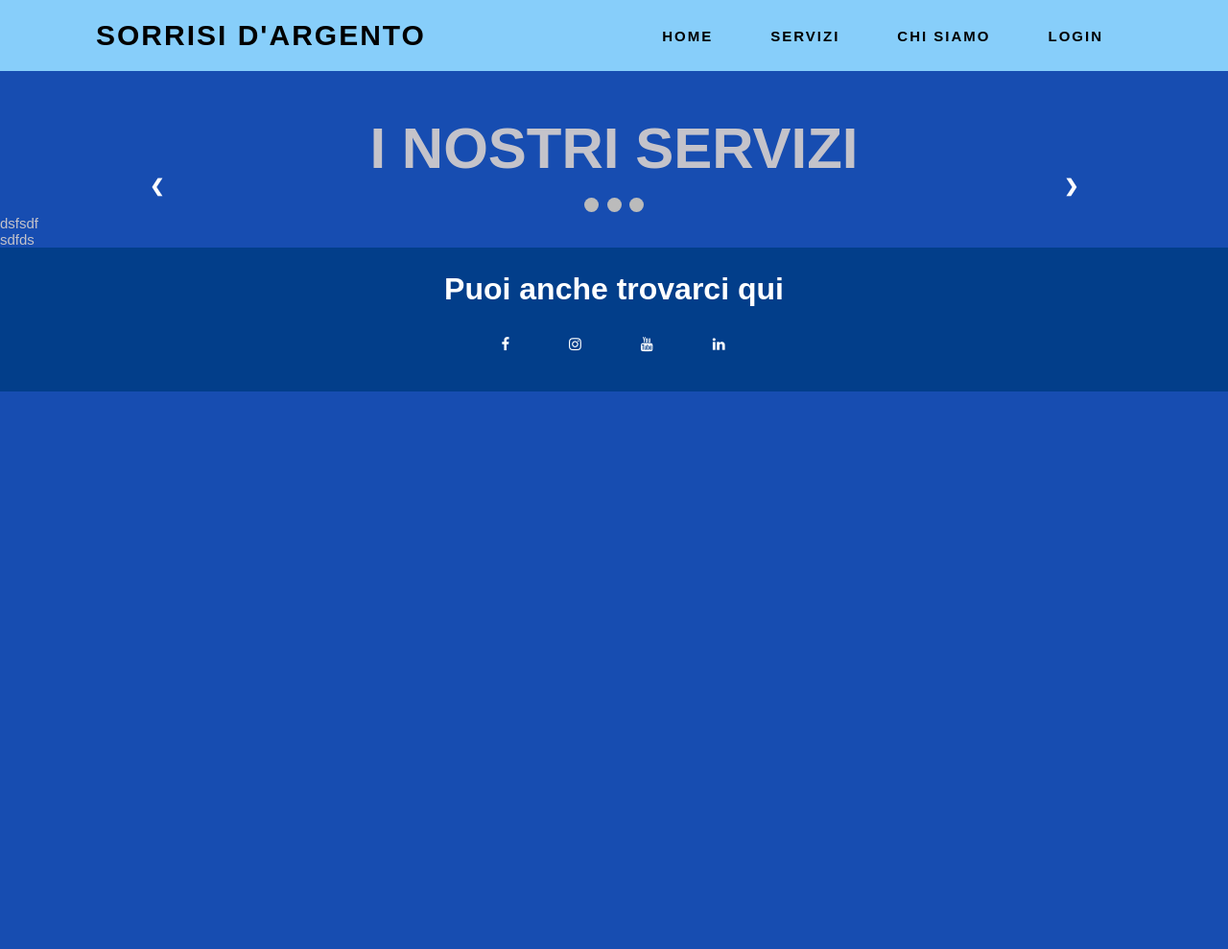
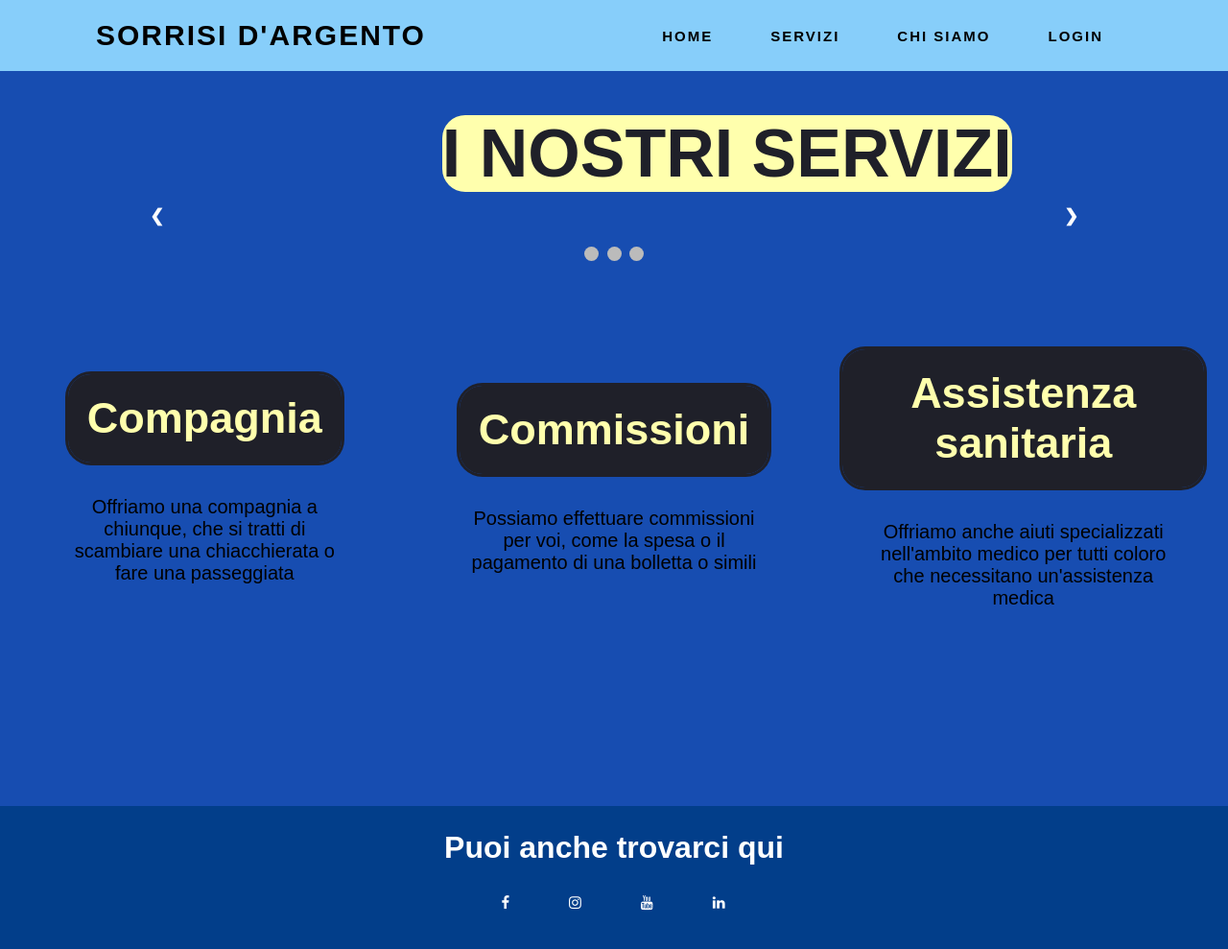
Before and after one commit to quagliofranci/Site-Project, a PHP site: page /servizi.php in a window 1280 px wide. Shown: the whole page at 96% size. Before the commit the page ends 408 px from the top, so only its background shows below. Run offline with PHP 8.4, Linux system fonts and the light colour scheme.

Commit message:
modified:   Servizi/servizi.css modified:   Servizi/servizi.js modified:   Servizi/servizi.php

```diff
--- a/Servizi/servizi.css
+++ b/Servizi/servizi.css
@@ -86,33 +86,35 @@ header ul li a:hover, header ul li a:focus {
     text-decoration: none;
 }
 
-/*
- * CENTRAL BODY
- */
 .container {
     align-items: center;
 }
 
-h1 {
-    padding-top: 120px;
-    text-align: center;
+.container h1 {
+    margin-top: 120px;
+    width: fit-content;
+    margin-left: 36%;
     text-transform: uppercase;
-    font-size: 60px;
+    font-size: 70px;
     font-weight: bold;
+    background-color: rgb(255, 255, 173);
+    border-radius: 24px;
+    color: #1f2029;
 }
+
+/*
+ * SLIDER
+ */
 
 /* slider container */
 .slideshow-container {
     max-width: 1000px;
     position: relative;
     margin: auto;
+    padding-top: 40px;
 }
 
-img {
-    vertical-align: middle;
-}
-
-/* Hide the images by default */
+/* controllo per nascondere le immagini */
 .slide {
     display: none;
 }
@@ -176,18 +178,110 @@ img {
 }
 
 /*
+ * DESCRIZIONE SERVIZI
+ */
+.row {
+    display: -webkit-flex;
+    display: flex;
+    height: 100%;
+    width: 100%;
+}
+
+.left-column {
+    display: flex;
+    -webkit-flex: 1;
+    -ms-flex: 1;
+    flex: 1;
+    flex-direction: column;
+    flex-wrap: wrap; /* Permette di mandare il testo su righe differenti, anziché risultare su più colonne */
+    width: 30%; /* imposto la larghezza al 30% della finestra, così da poter dividere le colonne in 3 ed avere dello spazio tra esse */
+    left: 0;
+    padding-top: 5%;
+    margin: 25px;
+    color:black;
+    font-size: 30px;
+    text-align: center;
+    position: relative;
+    justify-content: center;
+    align-items: center;
+}
+
+.center-column {
+    display: flex;
+    -webkit-flex: 1;
+    -ms-flex: 1;
+    flex: 1;
+    flex-direction: column;
+    flex-wrap: wrap; /* Permette di mandare il testo su righe differenti, anziché risultare su più colonne */
+    width: 30%; /* imposto la larghezza al 30% della finestra, così da poter dividere le colonne in 3 ed avere dello spazio tra esse */
+    padding-top: 5%;
+    margin: 25px;
+    color:black;
+    font-size: 30px;
+    text-align: center;
+    position: relative;
+    justify-content: center;
+    align-items: center;
+}
+
+.right-column {
+    display: flex;
+    -webkit-flex: 1;
+    -ms-flex: 1;
+    flex: 1;
+    flex-direction: column;
+    flex-wrap: wrap; /* Permette di mandare il testo su righe differenti, anziché risultare su più colonne */
+    width: 30%; /* imposto la larghezza al 30% della finestra, così da poter dividere le colonne in 3 ed avere dello spazio tra esse */
+    right: 0;
+    padding-top: 5%;
+    margin: 25px;
+    color:black;
+    font-size: 30px;
+    text-align: center;
+    position: relative;
+    justify-content: center;
+    align-items: center;
+}
+
+.row h2 {
+    font-size: 45px;
+    font-weight: bold;
+    padding: 20px;
+    border: #1f2029;
+    border-radius: 24px;
+    outline: 3px solid #1f2029;
+    background-color: #1f2029;
+    color: rgb(255, 255, 173);
+    transition: all 0.6s ease;
+}
+
+.row h2:hover {
+    font-size: 55px;
+    background-color: rgb(255, 255, 173);
+    color: #1f2029;
+    transition: all 0.6s ease;
+}
+
+.row p {
+    padding: 35px;
+    padding-bottom: 180px;
+    font-size: 20px;
+    font-weight: 400;
+}
+
+/*
  * FOOTER
  */
 footer {
-    position: relative;
-    height: 150px;
+    position: static;
+    left: 0;
+    bottom: 0;
     width: 100%;
     display: flex;
     flex-direction: column;
     text-align: center;
     background-color: #023e8a;
     color: white;
-    z-index: 1;
 }
 
 footer h2 {
--- a/Servizi/servizi.php
+++ b/Servizi/servizi.php
@@ -51,11 +51,27 @@
             <div class="descrizione-servizi">
                 <div class="row">
                     <div class="left-column">
-                        dsfsdf
+                        <h2>Compagnia</h2>
+
+                        <p>
+                            Offriamo una compagnia a chiunque, che si tratti di scambiare una chiacchierata o fare una passeggiata
+                        </p>
+                    </div>
+
+                    <div class="center-column">
+                        <h2>Commissioni</h2>
+
+                        <p>
+                            Possiamo effettuare commissioni per voi, come la spesa o il pagamento di una bolletta o simili
+                        </p>
                     </div>
 
                     <div class="right-column">
-                        sdfds
+                        <h2>Assistenza sanitaria</h2>
+
+                        <p>
+                            Offriamo anche aiuti specializzati nell'ambito medico per tutti coloro che necessitano un'assistenza medica
+                        </p>
                     </div>
                 </div>
             </div>
```
Also changed, not shown: Servizi/servizi.js (+6 -9 lines).
